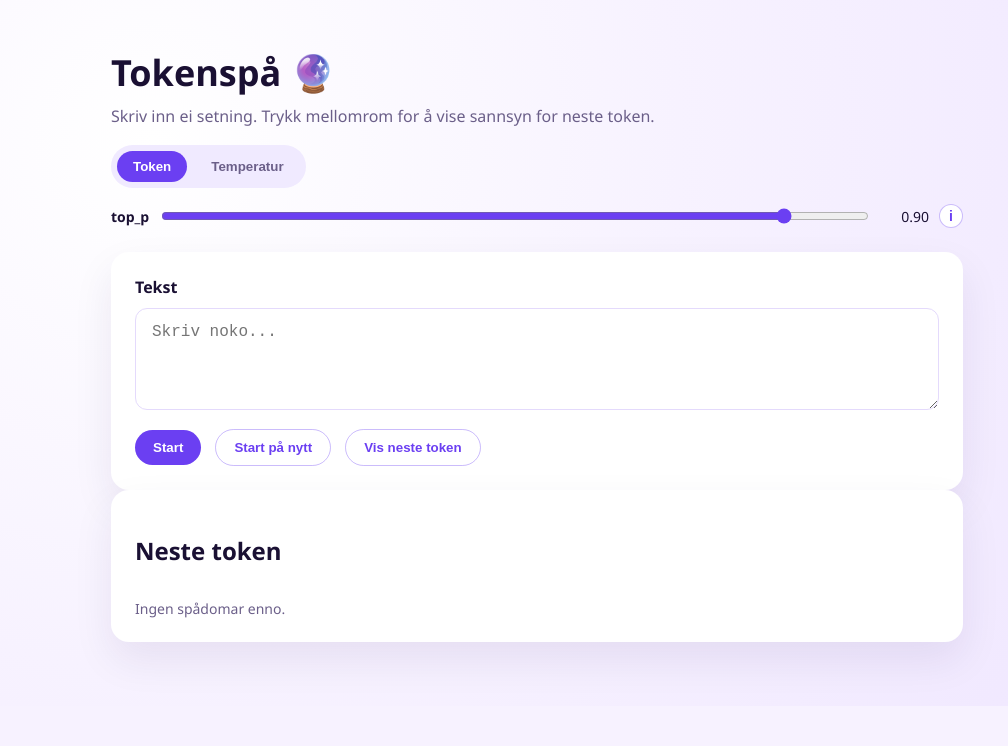
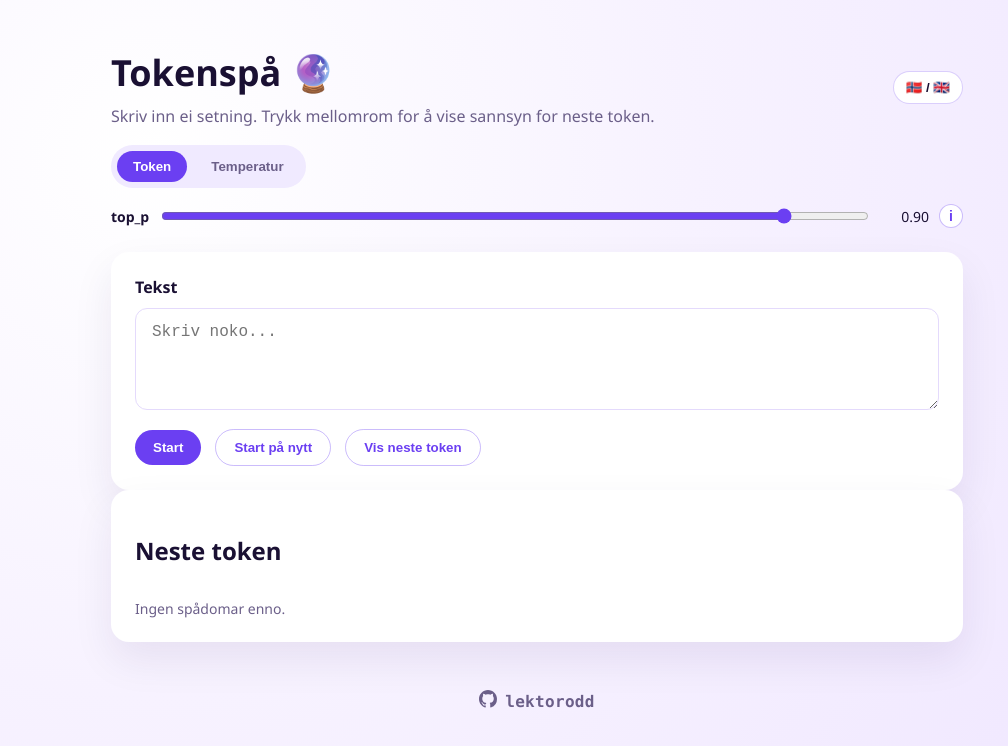
Before and after one commit to lektorodd/token-prediktor-app, a website: page public/index.html in a window 1280 px wide. Shown: the whole page, without its empty margins (103-1111 px from the left). Drawn offline with Linux system fonts and the light colour scheme.

Commit message:
Add i18n toggle with English/Nynorsk support
Introduce internationalization (nn/en) and a language toggle: add translation data, a t() helper, applyI18n(), and persist choice in localStorage (default nn). Wire translations into UI text, placeholders, ARIA labels and status messages across app.js (including token labels, temp cards, statuses and pop help). Add a language toggle button to the header and basic styles, plus a footer with a GitHub link and import JetBrains Mono for the footer branding. Update rendering to reapply translations when language changes.

```diff
--- a/public/app.js
+++ b/public/app.js
@@ -13,6 +13,7 @@ const topPSlider = document.querySelector("#top-p");
 const topPValue = document.querySelector("#top-p-value");
 const topPInfoBtn = document.querySelector("#top-p-info");
 const topPPop = document.querySelector("#top-p-pop");
+const langToggleBtn = document.querySelector("#lang-toggle");
 
 const tempPromptEl = document.querySelector("#temp-prompt");
 const tempStartBtn = document.querySelector("#temp-start");
@@ -33,6 +34,92 @@ let temperatures = [0.0, 0.4, 0.8, 1.2, 1.6];
 let tempOutputs = temperatures.map(() => "");
 let tempLoading = temperatures.map(() => false);
 let topP = Number(topPSlider.value || 0.9);
+let currentLang = localStorage.getItem("lang") || "nn";
+
+const i18n = {
+  nn: {
+    title: "Tokenspå 🔮",
+    subtitle:
+      "Skriv inn ei setning. Trykk mellomrom for å vise sannsyn for neste token.",
+    tab_token: "Token",
+    tab_temp: "Temperatur",
+    label_text: "Tekst",
+    placeholder_text: "Skriv noko...",
+    btn_start: "Start",
+    btn_stop: "Stopp",
+    btn_restart: "Start på nytt",
+    btn_show_next: "Vis neste token",
+    btn_next_token: "Neste token",
+    btn_update_fields: "Oppdater felt",
+    next_tokens: "Neste token",
+    no_predictions: "Ingen spådomar enno.",
+    field_count: "Tal på felt",
+    temp_header: "Ulike temperaturar",
+    temp_label: "Temperatur",
+    ready: "Klar",
+    thinking: "Tenkjer",
+    pending: "Klar for neste token.",
+    predicting: "Spår…",
+    failed: "Spåing feila.",
+    need_text: "Skriv inn tekst først.",
+    fetching: "Hentar neste token…",
+    fetch_failed: "Kunne ikkje hente token.",
+    insert_token: "Set inn token",
+    top_p_help:
+      "top_p avgrensar val til dei mest sannsynlege tokena. Lågare = tryggare, høgare = meir tilfeldig.",
+  },
+  en: {
+    title: "Token Predictor 🔮",
+    subtitle:
+      "Type a sentence. Press space to see the next-token probabilities.",
+    tab_token: "Token",
+    tab_temp: "Temperature",
+    label_text: "Text",
+    placeholder_text: "Write something...",
+    btn_start: "Start",
+    btn_stop: "Stop",
+    btn_restart: "Restart",
+    btn_show_next: "Show next token",
+    btn_next_token: "Next token",
+    btn_update_fields: "Update fields",
+    next_tokens: "Next tokens",
+    no_predictions: "No predictions yet.",
+    field_count: "Number of fields",
+    temp_header: "Different temperatures",
+    temp_label: "Temperature",
+    ready: "Ready",
+    thinking: "Thinking",
+    pending: "Ready for next token.",
+    predicting: "Predicting…",
+    failed: "Prediction failed.",
+    need_text: "Please enter text first.",
+    fetching: "Fetching next token…",
+    fetch_failed: "Could not fetch token.",
+    insert_token: "Insert token",
+    top_p_help:
+      "top_p limits choices to the most likely tokens. Lower = safer, higher = more random.",
+  },
+};
+
+function t(key) {
+  return i18n[currentLang]?.[key] || i18n.nn[key] || key;
+}
+
+function applyI18n() {
+  document.querySelectorAll("[data-i18n]").forEach((el) => {
+    const key = el.getAttribute("data-i18n");
+    el.textContent = t(key);
+  });
+  document.querySelectorAll("[data-i18n-placeholder]").forEach((el) => {
+    const key = el.getAttribute("data-i18n-placeholder");
+    el.setAttribute("placeholder", t(key));
+  });
+  topPPop.textContent = t("top_p_help");
+  langToggleBtn.setAttribute(
+    "aria-label",
+    currentLang === "nn" ? "Switch language" : "Byt språk"
+  );
+}
 
 chartEl.tabIndex = 0;
 
@@ -61,7 +148,7 @@ function renderTempCards() {
     const left = document.createElement("div");
     const label = document.createElement("div");
     label.className = "temp-label";
-    label.textContent = "Temperatur";
+    label.textContent = t("temp_label");
     const value = document.createElement("input");
     value.className = "temp-value";
     value.type = "number";
@@ -81,17 +168,17 @@ function renderTempCards() {
     output.className = "temp-output";
     if (tempLoading[index]) {
       output.classList.add("pending");
-      output.textContent = "Spår…";
+      output.textContent = t("predicting");
     } else if (!tempOutputs[index]) {
       output.classList.add("pending");
-      output.textContent = "Klar for neste token.";
+      output.textContent = t("pending");
     } else {
       output.textContent = tempOutputs[index];
     }
 
     const state = document.createElement("div");
     state.className = "temp-state";
-    state.textContent = tempLoading[index] ? "Tenkjer" : "Klar";
+    state.textContent = tempLoading[index] ? t("thinking") : t("ready");
 
     row.appendChild(left);
     row.appendChild(output);
@@ -118,7 +205,7 @@ function render(tokens) {
     row.setAttribute("role", "button");
     row.setAttribute(
       "aria-label",
-      `Set inn token ${formatToken(token.token)}`
+      `${t("insert_token")} ${formatToken(token.token)}`
     );
 
     const label = document.createElement("div");
@@ -202,7 +289,7 @@ async function predict() {
     return;
   }
   const requestId = ++inflight;
-  setStatus("Spår…");
+  setStatus(t("predicting"));
   try {
     const res = await fetch("/api/predict", {
       method: "POST",
@@ -212,7 +299,7 @@ async function predict() {
     const data = await res.json();
     if (requestId !== inflight) return;
     if (!res.ok) {
-      setStatus("Spåing feila.");
+      setStatus(t("failed"));
       render([]);
       return;
     }
@@ -220,7 +307,7 @@ async function predict() {
     setStatus("");
   } catch (err) {
     if (requestId !== inflight) return;
-    setStatus("Spåing feila.");
+    setStatus(t("failed"));
   }
 }
 
@@ -240,10 +327,10 @@ async function nextTempToken() {
   }
   const basePrompt = tempPromptEl.value;
   if (!basePrompt.trim()) {
-    setTempStatus("Skriv inn tekst først.");
+    setTempStatus(t("need_text"));
     return;
   }
-  setTempStatus("Hentar neste token…");
+  setTempStatus(t("fetching"));
   tempLoading = temperatures.map(() => true);
   renderTempCards();
   try {
@@ -272,7 +359,7 @@ async function nextTempToken() {
   } catch (err) {
     tempLoading = temperatures.map(() => false);
     renderTempCards();
-    setTempStatus(`Kunne ikkje hente token. ${String(err)}`);
+    setTempStatus(`${t("fetch_failed")} ${String(err)}`);
   }
 }
 
@@ -308,13 +395,13 @@ chartEl.addEventListener("keydown", (event) => {
 function setActive(nextActive) {
   isActive = nextActive;
   if (isActive) {
-    startBtn.textContent = "Stopp";
+    startBtn.textContent = t("btn_stop");
     promptEl.setAttribute("disabled", "true");
     predictBtn.setAttribute("disabled", "true");
     schedulePredict(true);
     chartEl.focus();
   } else {
-    startBtn.textContent = "Start";
+    startBtn.textContent = t("btn_start");
     promptEl.removeAttribute("disabled");
     predictBtn.removeAttribute("disabled");
     setStatus("");
@@ -324,11 +411,11 @@ function setActive(nextActive) {
 function setTempActive(nextActive) {
   tempActive = nextActive;
   if (tempActive) {
-    tempStartBtn.textContent = "Stopp";
+    tempStartBtn.textContent = t("btn_stop");
     tempPromptEl.setAttribute("disabled", "true");
     renderTempCards();
   } else {
-    tempStartBtn.textContent = "Start";
+    tempStartBtn.textContent = t("btn_start");
     tempPromptEl.removeAttribute("disabled");
     setTempStatus("");
   }
@@ -388,6 +475,16 @@ topPSlider.addEventListener("input", () => {
   topPValue.textContent = topP.toFixed(2);
 });
 
+langToggleBtn.addEventListener("click", () => {
+  currentLang = currentLang === "nn" ? "en" : "nn";
+  localStorage.setItem("lang", currentLang);
+  applyI18n();
+  renderTempCards();
+  if (tokensCache.length) {
+    render(tokensCache);
+  }
+});
+
 topPInfoBtn.addEventListener("click", () => {
   const isOpen = topPPop.classList.toggle("show");
   topPPop.setAttribute("aria-hidden", String(!isOpen));
@@ -428,6 +525,7 @@ document.addEventListener("keydown", (event) => {
   }
 });
 
+applyI18n();
 setView("token");
 renderTempCards();
 topPValue.textContent = topP.toFixed(2);
--- a/public/index.html
+++ b/public/index.html
@@ -9,11 +9,20 @@
   <body>
     <main class="page">
       <header class="header">
-        <h1>Tokenspå 🔮</h1>
-        <p>Skriv inn ei setning. Trykk mellomrom for å vise sannsyn for neste token.</p>
+        <div class="header-top">
+          <div>
+            <h1 data-i18n="title">Tokenspå 🔮</h1>
+            <p data-i18n="subtitle">
+              Skriv inn ei setning. Trykk mellomrom for å vise sannsyn for neste token.
+            </p>
+          </div>
+          <button id="lang-toggle" class="lang-btn" type="button" aria-label="Byt språk">
+            🇳🇴 / 🇬🇧
+          </button>
+        </div>
         <div class="tabs">
-          <button id="tab-token" class="tab active">Token</button>
-          <button id="tab-temp" class="tab">Temperatur</button>
+          <button id="tab-token" class="tab active" data-i18n="tab_token">Token</button>
+          <button id="tab-temp" class="tab" data-i18n="tab_temp">Temperatur</button>
         </div>
         <div class="slider-row">
           <label for="top-p" class="slider-label">top_p</label>
@@ -36,57 +45,74 @@
 
       <section id="view-token" class="view">
         <section class="card">
-          <label for="prompt" class="label">Tekst</label>
+          <label for="prompt" class="label" data-i18n="label_text">Tekst</label>
           <textarea
             id="prompt"
             class="prompt"
             rows="4"
             placeholder="Skriv noko..."
+            data-i18n-placeholder="placeholder_text"
           ></textarea>
           <div class="controls">
-            <button id="start" class="btn">Start</button>
-            <button id="restart" class="btn ghost">Start på nytt</button>
-            <button id="predict" class="btn ghost">Vis neste token</button>
+            <button id="start" class="btn" data-i18n="btn_start">Start</button>
+            <button id="restart" class="btn ghost" data-i18n="btn_restart">Start på nytt</button>
+            <button id="predict" class="btn ghost" data-i18n="btn_show_next">Vis neste token</button>
             <span id="status" class="status"></span>
           </div>
         </section>
 
         <section class="card">
-          <h2>Neste token</h2>
+          <h2 data-i18n="next_tokens">Neste token</h2>
           <div id="chart" class="chart"></div>
-          <div id="empty" class="empty">Ingen spådomar enno.</div>
+          <div id="empty" class="empty" data-i18n="no_predictions">Ingen spådomar enno.</div>
         </section>
       </section>
 
       <section id="view-temp" class="view hidden">
         <section class="card">
-          <label for="temp-prompt" class="label">Tekst</label>
+          <label for="temp-prompt" class="label" data-i18n="label_text">Tekst</label>
           <textarea
             id="temp-prompt"
             class="prompt"
             rows="4"
             placeholder="Skriv noko..."
+            data-i18n-placeholder="placeholder_text"
           ></textarea>
           <div class="controls">
-            <button id="temp-start" class="btn">Start</button>
-            <button id="temp-restart" class="btn ghost">Start på nytt</button>
-            <button id="temp-next" class="btn ghost">Neste token</button>
+            <button id="temp-start" class="btn" data-i18n="btn_start">Start</button>
+            <button id="temp-restart" class="btn ghost" data-i18n="btn_restart">Start på nytt</button>
+            <button id="temp-next" class="btn ghost" data-i18n="btn_next_token">Neste token</button>
             <span id="temp-status" class="status"></span>
           </div>
           <div class="controls">
             <label class="mini">
-              Tal på felt
+              <span data-i18n="field_count">Tal på felt</span>
               <input id="temp-count" type="number" min="2" max="8" value="5" />
             </label>
-            <button id="temp-apply" class="btn ghost">Oppdater felt</button>
+            <button id="temp-apply" class="btn ghost" data-i18n="btn_update_fields">Oppdater felt</button>
           </div>
         </section>
 
         <section class="card">
-          <h2>Ulike temperaturar</h2>
+          <h2 data-i18n="temp_header">Ulike temperaturar</h2>
           <div id="temp-grid" class="temp-grid"></div>
         </section>
       </section>
+      <footer class="footer">
+        <a
+          class="footer-link"
+          href="https://github.com/lektorodd/token-prediktor-app"
+          target="_blank"
+          rel="noreferrer"
+        >
+          <span class="github-mark" aria-hidden="true">
+            <svg viewBox="0 0 16 16" width="18" height="18" fill="currentColor">
+              <path d="M8 0C3.58 0 0 3.58 0 8c0 3.54 2.29 6.53 5.47 7.59.4.07.55-.17.55-.38 0-.19-.01-.82-.01-1.49-2.01.37-2.53-.49-2.69-.94-.09-.23-.48-.94-.82-1.13-.28-.15-.68-.52-.01-.53.63-.01 1.08.58 1.23.82.72 1.21 1.87.87 2.33.66.07-.52.28-.87.51-1.07-1.78-.2-3.64-.89-3.64-3.95 0-.87.31-1.59.82-2.15-.08-.2-.36-1.02.08-2.12 0 0 .67-.21 2.2.82.64-.18 1.32-.27 2-.27s1.36.09 2 .27c1.53-1.04 2.2-.82 2.2-.82.44 1.1.16 1.92.08 2.12.51.56.82 1.27.82 2.15 0 3.07-1.87 3.75-3.65 3.95.29.25.54.73.54 1.48 0 1.07-.01 1.93-.01 2.2 0 .21.15.46.55.38A8.013 8.013 0 0 0 16 8c0-4.42-3.58-8-8-8Z"></path>
+            </svg>
+          </span>
+          <span class="footer-brand">lektorodd</span>
+        </a>
+      </footer>
     </main>
 
     <script type="module" src="app.js"></script>
--- a/public/styles.css
+++ b/public/styles.css
@@ -8,6 +8,8 @@
   --accent: #6b3ff2;
   --accent-soft: #ede6ff;
 }
+
+@import url("https://fonts.googleapis.com/css2?family=JetBrains+Mono:wght@400;600;700&display=swap");
 
 * {
   box-sizing: border-box;
@@ -36,6 +38,23 @@ body {
 .header p {
   margin: 0;
   color: var(--muted);
+}
+
+.header-top {
+  display: flex;
+  align-items: center;
+  justify-content: space-between;
+  gap: 16px;
+}
+
+.lang-btn {
+  border: 1px solid rgba(107, 63, 242, 0.25);
+  background: white;
+  color: var(--ink);
+  padding: 8px 12px;
+  border-radius: 999px;
+  cursor: pointer;
+  font-weight: 600;
 }
 
 .tabs {
@@ -361,6 +380,30 @@ body {
   margin-top: 12px;
 }
 
+.footer {
+  margin-top: 24px;
+  display: flex;
+  justify-content: center;
+}
+
+.footer-link {
+  display: inline-flex;
+  align-items: center;
+  gap: 8px;
+  color: var(--muted);
+  text-decoration: none;
+}
+
+.footer-link:hover {
+  color: var(--ink);
+}
+
+.footer-brand {
+  font-family: "JetBrains Mono", ui-monospace, SFMono-Regular, Menlo, Monaco, Consolas, "Liberation Mono", "Courier New", monospace;
+  font-weight: 700;
+  letter-spacing: 0.02em;
+}
+
 @media (max-width: 600px) {
   .row {
     grid-template-columns: 1fr;
```
